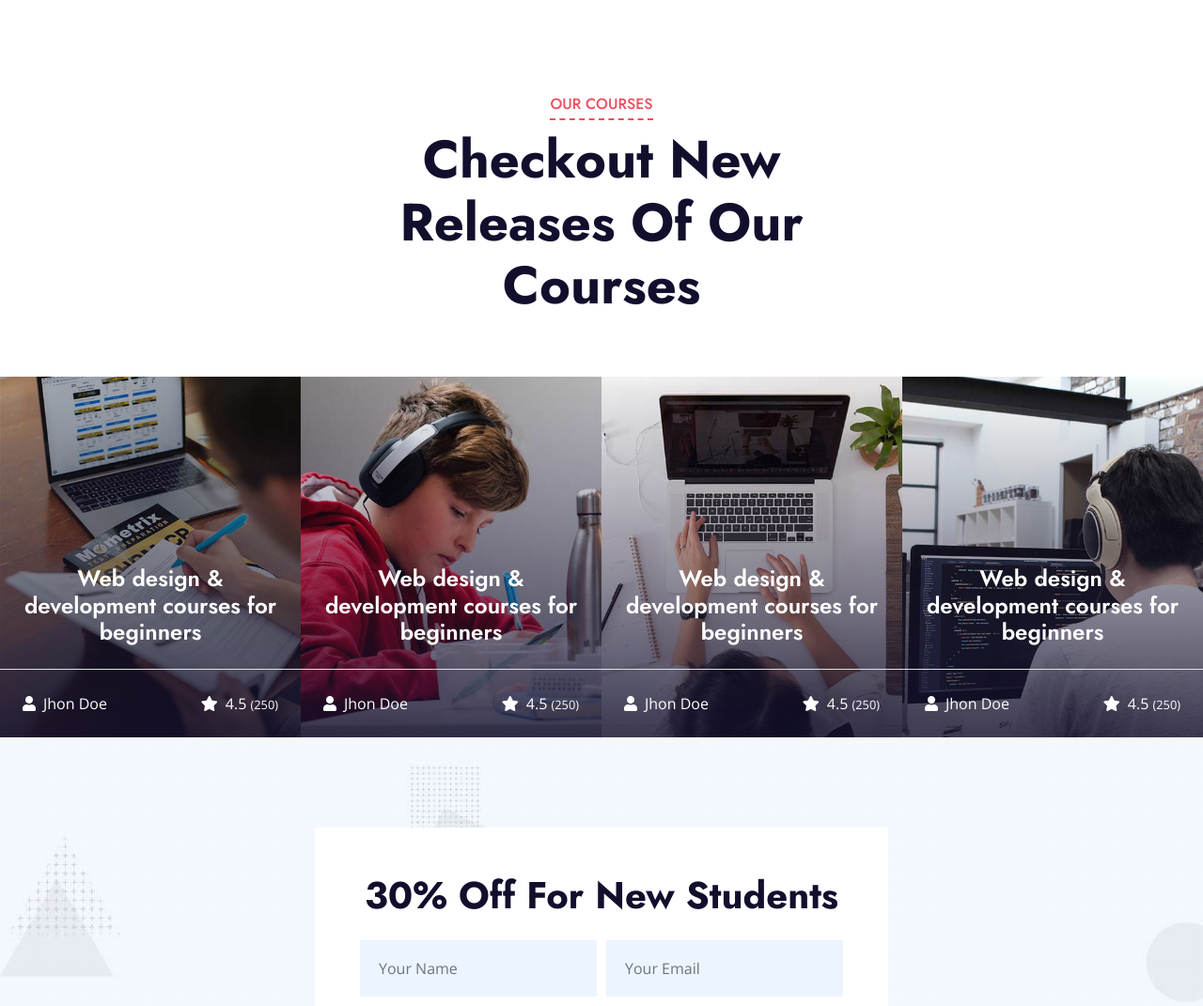
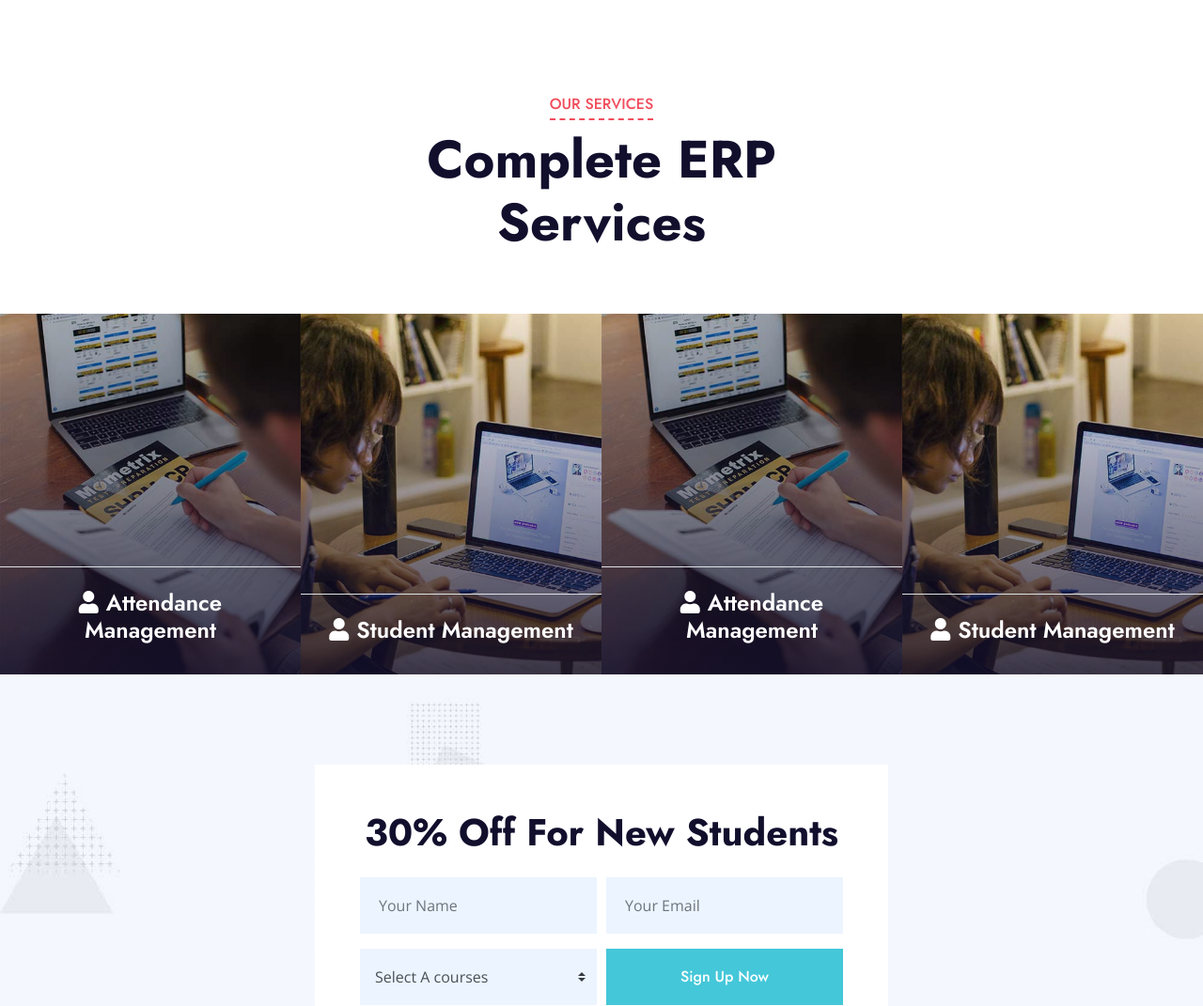
Before and after one commit to Ranjith1110/colleaze-website, a plain HTML site: page index.html in a window 1280 px wide. Shown: the part 2600-3671 px from the top of the page at 94% size. Drawn offline with nearby package versions, Linux system fonts and the light colour scheme.

Commit message:
Second commit

```diff
--- a/index.html
+++ b/index.html
@@ -194,13 +194,13 @@
     <!-- Feature Start -->
 
 
-    <!-- Courses Start -->
+    <!-- Services Start -->
     <div class="container-fluid px-0 py-5">
         <div class="row mx-0 justify-content-center pt-5">
             <div class="col-lg-6">
                 <div class="section-title text-center position-relative mb-4">
-                    <h6 class="d-inline-block position-relative text-secondary text-uppercase pb-2">Our Courses</h6>
-                    <h1 class="display-4">Checkout New Releases Of Our Courses</h1>
+                    <h6 class="d-inline-block position-relative text-secondary text-uppercase pb-2">Our Services</h6>
+                    <h1 class="display-4">Complete ERP Services</h1>
                 </div>
             </div>
         </div>
@@ -208,34 +208,95 @@
             <div class="courses-item position-relative">
                 <img class="img-fluid" src="img/courses-1.jpg" alt="">
                 <div class="courses-text">
-                    <h4 class="text-center text-white px-3">Web design & development courses for beginners</h4>
+                    <!-- <h4 class="text-center text-white px-3"></h4> -->
                     <div class="border-top w-100 mt-3">
-                        <div class="d-flex justify-content-between p-4">
-                            <span class="text-white"><i class="fa fa-user mr-2"></i>Jhon Doe</span>
-                            <span class="text-white"><i class="fa fa-star mr-2"></i>4.5 <small>(250)</small></span>
+                        <div class="text-center p-4">
+                            <h4 class="text-white"><i class="fa fa-user mr-2"></i>Student Management</h4>
+                            <!-- <span class="text-white"><i class="fa fa-star mr-2"></i>4.5 <small>(250)</small></span> -->
                         </div>
                     </div>
                     <div class="w-100 bg-white text-center p-4" >
-                        <a class="btn btn-primary" href="detail.html">Course Detail</a>
+                        <a class="btn btn-primary" href="detail.html">Service Detail</a>
                     </div>
                 </div>
             </div>
             <div class="courses-item position-relative">
                 <img class="img-fluid" src="img/courses-2.jpg" alt="">
                 <div class="courses-text">
-                    <h4 class="text-center text-white px-3">Web design & development courses for beginners</h4>
+                    <!-- <h4 class="text-center text-white px-3">Web design & development courses for beginners</h4> -->
                     <div class="border-top w-100 mt-3">
-                        <div class="d-flex justify-content-between p-4">
-                            <span class="text-white"><i class="fa fa-user mr-2"></i>Jhon Doe</span>
-                            <span class="text-white"><i class="fa fa-star mr-2"></i>4.5 <small>(250)</small></span>
+                        <div class="text-center p-4">
+                            <h4 class="text-white"><i class="fa fa-user mr-2"></i>Attendance Management</h4>
+                            <!-- <span class="text-white"><i class="fa fa-star mr-2"></i>4.5 <small>(250)</small></span> -->
                         </div>
                     </div>
                     <div class="w-100 bg-white text-center p-4" >
-                        <a class="btn btn-primary" href="detail.html">Course Detail</a>
+                        <a class="btn btn-primary" href="detail.html">Service Detail</a>
                     </div>
                 </div>
             </div>
             <div class="courses-item position-relative">
+                <img class="img-fluid" src="img/courses-1.jpg" alt="">
+                <div class="courses-text">
+                    <!-- <h4 class="text-center text-white px-3"></h4> -->
+                    <div class="border-top w-100 mt-3">
+                        <div class="text-center p-4">
+                            <h4 class="text-white"><i class="fa fa-user mr-2"></i>Student Management</h4>
+                            <!-- <span class="text-white"><i class="fa fa-star mr-2"></i>4.5 <small>(250)</small></span> -->
+                        </div>
+                    </div>
+                    <div class="w-100 bg-white text-center p-4" >
+                        <a class="btn btn-primary" href="detail.html">Service Detail</a>
+                    </div>
+                </div>
+            </div>
+            <div class="courses-item position-relative">
+                <img class="img-fluid" src="img/courses-2.jpg" alt="">
+                <div class="courses-text">
+                    <!-- <h4 class="text-center text-white px-3">Web design & development courses for beginners</h4> -->
+                    <div class="border-top w-100 mt-3">
+                        <div class="text-center p-4">
+                            <h4 class="text-white"><i class="fa fa-user mr-2"></i>Attendance Management</h4>
+                            <!-- <span class="text-white"><i class="fa fa-star mr-2"></i>4.5 <small>(250)</small></span> -->
+                        </div>
+                    </div>
+                    <div class="w-100 bg-white text-center p-4" >
+                        <a class="btn btn-primary" href="detail.html">Service Detail</a>
+                    </div>
+                </div>
+            </div>
+            <div class="courses-item position-relative">
+                <img class="img-fluid" src="img/courses-1.jpg" alt="">
+                <div class="courses-text">
+                    <!-- <h4 class="text-center text-white px-3"></h4> -->
+                    <div class="border-top w-100 mt-3">
+                        <div class="text-center p-4">
+                            <h4 class="text-white"><i class="fa fa-user mr-2"></i>Student Management</h4>
+                            <!-- <span class="text-white"><i class="fa fa-star mr-2"></i>4.5 <small>(250)</small></span> -->
+                        </div>
+                    </div>
+                    <div class="w-100 bg-white text-center p-4" >
+                        <a class="btn btn-primary" href="detail.html">Service Detail</a>
+                    </div>
+                </div>
+            </div>
+            <div class="courses-item position-relative">
+                <img class="img-fluid" src="img/courses-2.jpg" alt="">
+                <div class="courses-text">
+                    <!-- <h4 class="text-center text-white px-3">Web design & development courses for beginners</h4> -->
+                    <div class="border-top w-100 mt-3">
+                        <div class="text-center p-4">
+                            <h4 class="text-white"><i class="fa fa-user mr-2"></i>Attendance Management</h4>
+                            <!-- <span class="text-white"><i class="fa fa-star mr-2"></i>4.5 <small>(250)</small></span> -->
+                        </div>
+                    </div>
+                    <div class="w-100 bg-white text-center p-4" >
+                        <a class="btn btn-primary" href="detail.html">Service Detail</a>
+                    </div>
+                </div>
+            </div>
+
+            <!-- <div class="courses-item position-relative">
                 <img class="img-fluid" src="img/courses-3.jpg" alt="">
                 <div class="courses-text">
                     <h4 class="text-center text-white px-3">Web design & development courses for beginners</h4>
@@ -294,7 +355,8 @@
                         <a class="btn btn-primary" href="detail.html">Course Detail</a>
                     </div>
                 </div>
-            </div>
+            </div> -->
+
         </div>
         <div class="row justify-content-center bg-image mx-0 mb-5">
             <div class="col-lg-6 py-5">
```
Also changed, not shown: img/demo-students.jpeg (added).
